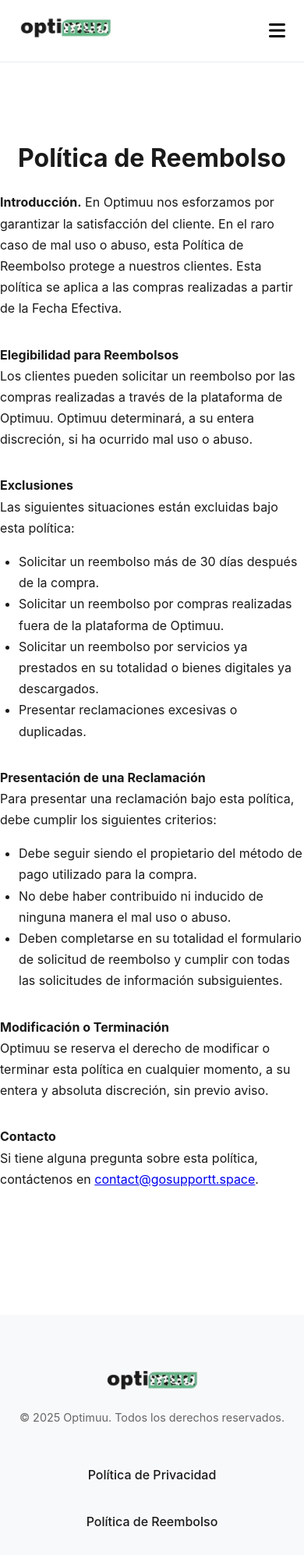
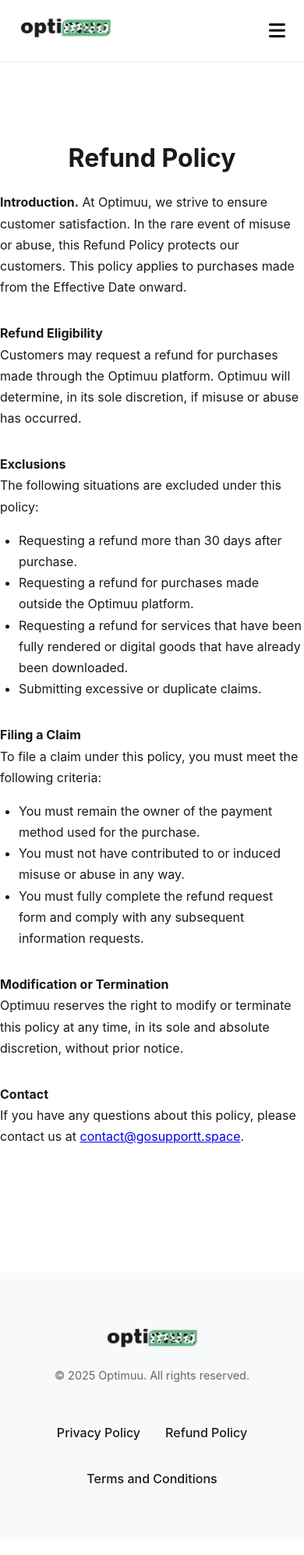
Before and after one commit to gboxboss/voxa, a plain HTML site: page refund-policy.html in a window 390 px wide. Shown: the top 1994 px of the page at 78% size. Drawn offline with Linux system fonts and the light colour scheme.

Commit message:
Update refund-policy.html

```diff
--- a/refund-policy.html
+++ b/refund-policy.html
@@ -1,9 +1,9 @@
 <!DOCTYPE html>
-<html lang="es">
+<html lang="en">
 <head>
   <meta charset="UTF-8" />
   <meta name="viewport" content="width=device-width, initial-scale=1.0"/>
-  <title>Política de Reembolso – Optimuu</title>
+  <title>Refund Policy – Optimuu</title>
   <link rel="stylesheet" href="https://cdnjs.cloudflare.com/ajax/libs/font-awesome/6.5.1/css/all.min.css">
   <style>
     :root {
@@ -90,70 +90,71 @@
   <header>
     <div class="container header-inner">
       <a href="index.html" class="logo">
-        <img src="images/cropped-cropped-Diapositiva2-scaled-2.webp" alt="Logo Optimuu">
+        <img src="images/cropped-cropped-Diapositiva2-scaled-2.webp" alt="Optimuu Logo">
       </a>
-      <button class="mobile-menu-toggle" aria-label="Menú móvil">
+      <button class="mobile-menu-toggle" aria-label="Mobile Menu">
         <i class="fas fa-bars"></i>
       </button>
       <nav>
         <ul>
-          <li><a href="index.html">Inicio</a></li>
-          <li><a href="servicios.html">Servicios</a></li>
-          <li><a href="crowdfunding-3.html">Crowdfunding</a></li>
+          <li><a href="index.html">Home</a></li>
+          <li><a href="services.html">Services</a></li>
+          <li><a href="crowdfunding.html">Crowdfunding</a></li>
+          <li><a href="contact.html">Contact</a></li>
         </ul>
       </nav>
     </div>
   </header>
   <main>
     <div class="refund-content">
-      <h1>Política de Reembolso</h1>
+      <h1>Refund Policy</h1>
       <div class="refund-section">
-        <p><strong>Introducción.</strong> En Optimuu nos esforzamos por garantizar la satisfacción del cliente. En el raro caso de mal uso o abuso, esta Política de Reembolso protege a nuestros clientes. Esta política se aplica a las compras realizadas a partir de la Fecha Efectiva.</p>
+        <p><strong>Introduction.</strong> At Optimuu, we strive to ensure customer satisfaction. In the rare event of misuse or abuse, this Refund Policy protects our customers. This policy applies to purchases made from the Effective Date onward.</p>
       </div>
       <div class="refund-section">
-        <p><strong>Elegibilidad para Reembolsos</strong><br>
-        Los clientes pueden solicitar un reembolso por las compras realizadas a través de la plataforma de Optimuu. Optimuu determinará, a su entera discreción, si ha ocurrido mal uso o abuso.</p>
+        <p><strong>Refund Eligibility</strong><br>
+        Customers may request a refund for purchases made through the Optimuu platform. Optimuu will determine, in its sole discretion, if misuse or abuse has occurred.</p>
       </div>
       <div class="refund-section">
-        <p><strong>Exclusiones</strong><br>
-        Las siguientes situaciones están excluidas bajo esta política:</p>
+        <p><strong>Exclusions</strong><br>
+        The following situations are excluded under this policy:</p>
         <ul>
-          <li>Solicitar un reembolso más de 30 días después de la compra.</li>
-          <li>Solicitar un reembolso por compras realizadas fuera de la plataforma de Optimuu.</li>
-          <li>Solicitar un reembolso por servicios ya prestados en su totalidad o bienes digitales ya descargados.</li>
-          <li>Presentar reclamaciones excesivas o duplicadas.</li>
+          <li>Requesting a refund more than 30 days after purchase.</li>
+          <li>Requesting a refund for purchases made outside the Optimuu platform.</li>
+          <li>Requesting a refund for services that have been fully rendered or digital goods that have already been downloaded.</li>
+          <li>Submitting excessive or duplicate claims.</li>
         </ul>
       </div>
       <div class="refund-section">
-        <p><strong>Presentación de una Reclamación</strong><br>
-        Para presentar una reclamación bajo esta política, debe cumplir los siguientes criterios:</p>
+        <p><strong>Filing a Claim</strong><br>
+        To file a claim under this policy, you must meet the following criteria:</p>
         <ul>
-          <li>Debe seguir siendo el propietario del método de pago utilizado para la compra.</li>
-          <li>No debe haber contribuido ni inducido de ninguna manera el mal uso o abuso.</li>
-          <li>Deben completarse en su totalidad el formulario de solicitud de reembolso y cumplir con todas las solicitudes de información subsiguientes.</li>
+          <li>You must remain the owner of the payment method used for the purchase.</li>
+          <li>You must not have contributed to or induced misuse or abuse in any way.</li>
+          <li>You must fully complete the refund request form and comply with any subsequent information requests.</li>
         </ul>
       </div>
       <div class="refund-section">
-        <p><strong>Modificación o Terminación</strong><br>
-        Optimuu se reserva el derecho de modificar o terminar esta política en cualquier momento, a su entera y absoluta discreción, sin previo aviso.</p>
+        <p><strong>Modification or Termination</strong><br>
+        Optimuu reserves the right to modify or terminate this policy at any time, in its sole and absolute discretion, without prior notice.</p>
       </div>
       <div class="refund-section">
-        <p><strong>Contacto</strong><br>
-        Si tiene alguna pregunta sobre esta política, contáctenos en <a href="mailto:contact@gosupportt.space">contact@gosupportt.space</a>.</p>
+        <p><strong>Contact</strong><br>
+        If you have any questions about this policy, please contact us at <a href="mailto:contact@gosupportt.space">contact@gosupportt.space</a>.</p>
       </div>
     </div>
   </main>
   <footer>
     <div class="container footer-content">
       <div class="footer-top">
-        <img src="images/logo.png" alt="Logo Optimuu">
-        <p class="footer-copyright">© 2025 Optimuu. Todos los derechos reservados.</p>
+        <img src="images/logo.png" alt="Optimuu Logo">
+        <p class="footer-copyright">© 2025 Optimuu. All rights reserved.</p>
       </div>
       <div class="footer-menu">
         <ul>
-          <li><a href="privacy-policy.html">Política de Privacidad</a></li>
-          <li><a href="refund-policy.html">Política de Reembolso</a></li>
-          <li><a href="terms-conditions.html">Términos y Condiciones</a></li>
+          <li><a href="privacy-policy.html">Privacy Policy</a></li>
+          <li><a href="refund-policy.html">Refund Policy</a></li>
+          <li><a href="terms-conditions.html">Terms and Conditions</a></li>
         </ul>
       </div>
     </div>
```
